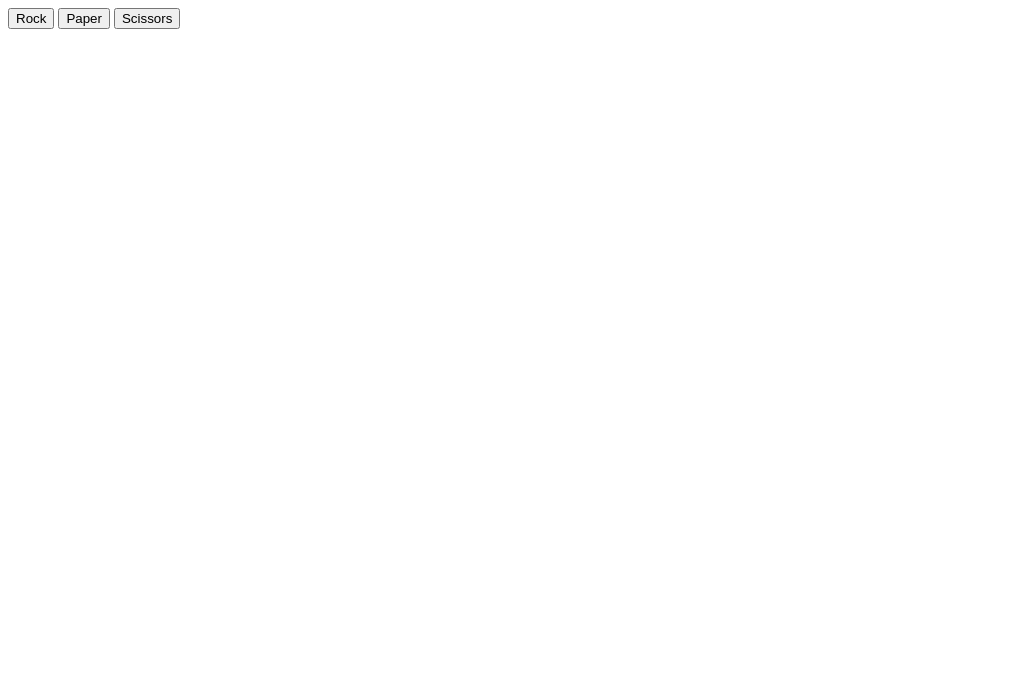
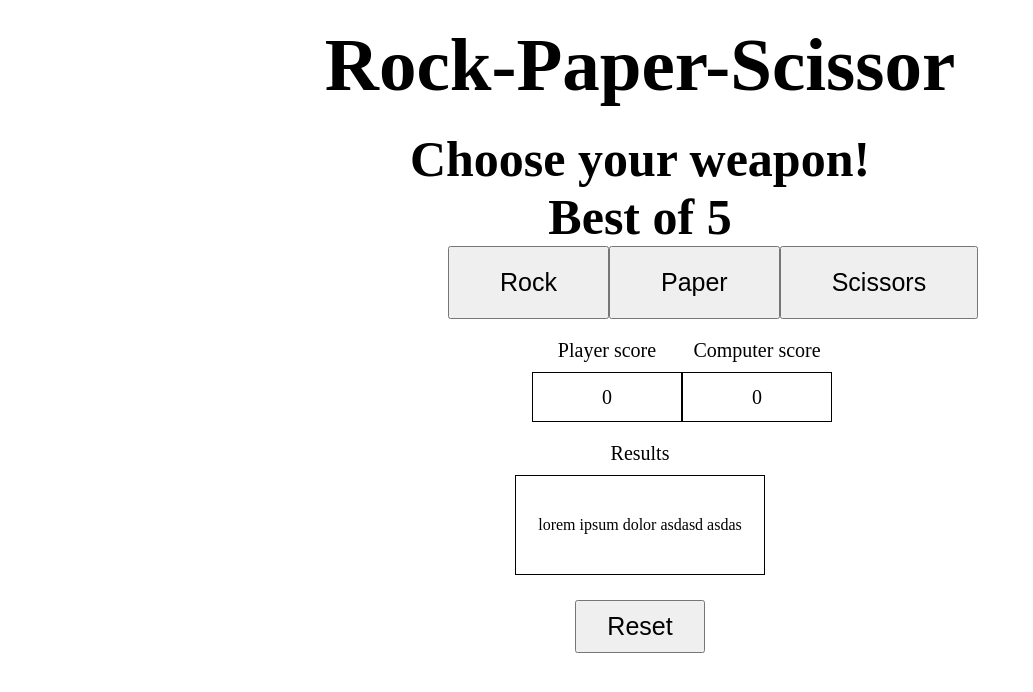
Before and after one commit to jbonganciso04/rock-paper-scissor, a plain HTML site: page index.html in a window 1280 px wide. Shown: the whole page, without its empty margins (0-1033 px from the left). Drawn offline with Linux system fonts and the light colour scheme.

Commit message:
semi-completed UI

```diff
--- a/index.html
+++ b/index.html
@@ -7,10 +7,57 @@
     <link rel="stylesheet" href="style.css">
 </head>
 <body>
+    <nav>
+        <div>
+            <h1>Rock-Paper-Scissor</h1>
+        </div>
+    </nav>
 
-    <button value="rock" id="rock__btn">Rock</button>
-    <button value="paper" id="paper__btn">Paper</button>
-    <button value="scissor" id="scissor__btn">Scissors</button>
+    <main>
+        <div class="main__text__div">
+            <h2>Choose your weapon!</h2>
+            <h3>Best of 5</h3>
+        </div>
+
+        <div class="main__choices">
+            <button value="rock" id="rock__btn">Rock</button>
+            <button value="paper" id="paper__btn">Paper</button>
+            <button value="scissor" id="scissor__btn">Scissors</button>
+        </div>
+
+        <div class="main__score__section">
+            <div class="score">
+                <p>Player score</p>
+                <div class="score__box">
+                    <p id="player__score" class="scores">
+                        0
+                    </p>
+                </div>
+            </div>
+
+            <div class="score">
+                <p>Computer score</p>
+                <div class="score__box">
+                    <p id="computer__score" class="scores">
+                        0
+                    </p>
+                </div>
+            </div>
+        </div>
+
+        <div class="main__results__section">
+            <p>Results</p>
+            <div class="result__box">
+                <p id="result__box__text">lorem ipsum dolor asdasd asdas</p>
+            </div>
+        </div>
+
+        <div class="main__reset__section">
+            <button id="reset__btn">Reset</button>
+        </div>
+    </main>
+
+
     <script src="script.js"></script>
 </body>
 </html>
--- a/script.js
+++ b/script.js
@@ -1,13 +1,14 @@
-console.log("Hello")
-
 let gameOver = false;
 let choices = ["rock", "paper", "scissor"];
 let winningMessage = "";
-let userScore = 4;
+let userScore = 0;
 let computerScore = 0;
 let winner;
 
 
+let player__score = document.getElementById("player__score");
+let computer__score = document.getElementById("computer__score")
+let result__text = document.getElementById("result__box__text")
 let rockBtn = document.getElementById("rock__btn");
 let paperBtn = document.getElementById("paper__btn");
 let scissorBtn = document.getElementById("scissor__btn");
@@ -37,14 +38,14 @@ function playRound(userChoice, computerChoice) {
     if (userChoice == computerChoice) {
         winningMessage = "It's a tie!"
     } else if ((userChoice == "rock" && computerChoice == "paper") || (userChoice == "paper" && computerChoice == "scissor") || (userChoice == "scissor" && computerChoice == "rock")) {
-        winningMessage = `You lose ${computerChoice} beats ${userChoice}`;
+        winningMessage = `You lose! ${computerChoice} beats ${userChoice}`;
         computerScore += 1;
     } else if ((userChoice == "rock" && computerChoice == "scissor") || (userChoice == "paper" && computerChoice == "rock") || (userChoice == "scissor" && computerChoice == "paper")) {
-        winningMessage = `You win ${userChoice} beats ${computerChoice}`;
+        winningMessage = `You win! ${userChoice} beats ${computerChoice}`;
         userScore += 1;
     }
 
-    console.log(winningMessage);
+    result__text.textContent = winningMessage;
 }
 
 
@@ -59,7 +60,7 @@ function game(choice) {
     }
     if(gameOver) {
         console.log(winningMessage);
-        disableButtons(buttons);
+        disableButtons(buttons)
     }
 }
 
@@ -68,8 +69,22 @@ function logScore() {
     console.log(`User score is ${userScore}`)
     console.log(`computer score is ${computerScore}`)
     console.log("-----------------------------")
+    player__score.textContent = userScore;
+    computer__score.textContent = computerScore;
+
 }
 
 function disableButtons(buttons) {
     Array.from(buttons).map(btn => btn.disabled = true);
+    document.getElementById("reset__btn").disabled = false;
 }
+
+document.getElementById("reset__btn").addEventListener("click", function() {
+    userScore = 0;
+    computerScore = 0;
+    result__text.textContent = "New game. Take your pick!"
+    player__score.textContent = userScore;
+    computer__score.textContent = computerScore;
+    Array.from(buttons).map(btn => btn.disabled = false);
+    gameOver = false;
+})
--- a/style.css
+++ b/style.css
@@ -0,0 +1,115 @@
+* {
+    box-sizing: border-box;
+    margin: 0;
+    padding: 0;
+}
+
+
+nav > div {
+    height: 130px;
+    display: flex;
+    align-items: center;
+    justify-content: center;
+    flex-direction: column;
+}
+
+nav > div > h1 {
+    font-size: 75px;
+}
+
+.main__text__div {
+    display: flex;
+    align-items: center;
+    justify-content: center;
+    flex-direction: column;
+
+}
+
+.main__text__div h2 {
+    font-size: 50px;
+}
+
+.main__text__div h3 {
+    font-size: 50px;
+}
+
+.main__choices {
+    width: 30%;
+    margin: 0 auto;
+    display: flex;
+    justify-content: space-around;
+}
+
+.main__choices button {
+    padding: 20px 50px;
+    font-size: 25px;
+}
+
+.main__choices button:hover {
+    cursor: pointer;
+}
+
+.main__score__section {
+    width: 20%;
+    margin: 0 auto;
+    display: flex;
+    justify-content: space-around;
+    padding: 20px;
+}
+
+.score {
+    display: flex;
+    flex-direction: column;
+    align-items: center;
+}
+
+.score p, .main__results__section > p {
+    font-size: 20px;
+}
+
+.score__box {
+    border: 1px solid black;
+    width: 150px;
+    height: 50px;
+    display: flex;
+    align-items: center;
+    justify-content: center;
+    margin-top: 10px;
+}
+
+.main__results__section {
+    width: 15%;
+    margin: 0 auto;
+    display: flex;
+    flex-direction: column;
+    align-items: center;
+    justify-content: center;
+}
+
+.main__results__section > .result__box {
+    width: 250px;
+    height: 100px;
+    border: 1px solid black;
+    margin-top: 10px;
+    display: flex;
+    justify-content: center;
+    align-items: center;
+}
+
+.main__reset__section {
+    width: 10%;
+    margin: 0 auto;
+    padding: 25px;
+    display: flex;
+    justify-content: center;
+    align-items: center;
+}
+
+.main__reset__section button {
+    padding: 10px 30px;
+    font-size: 25px;
+}
+
+.main__reset__section button:hover {
+    cursor: pointer;
+}
```
